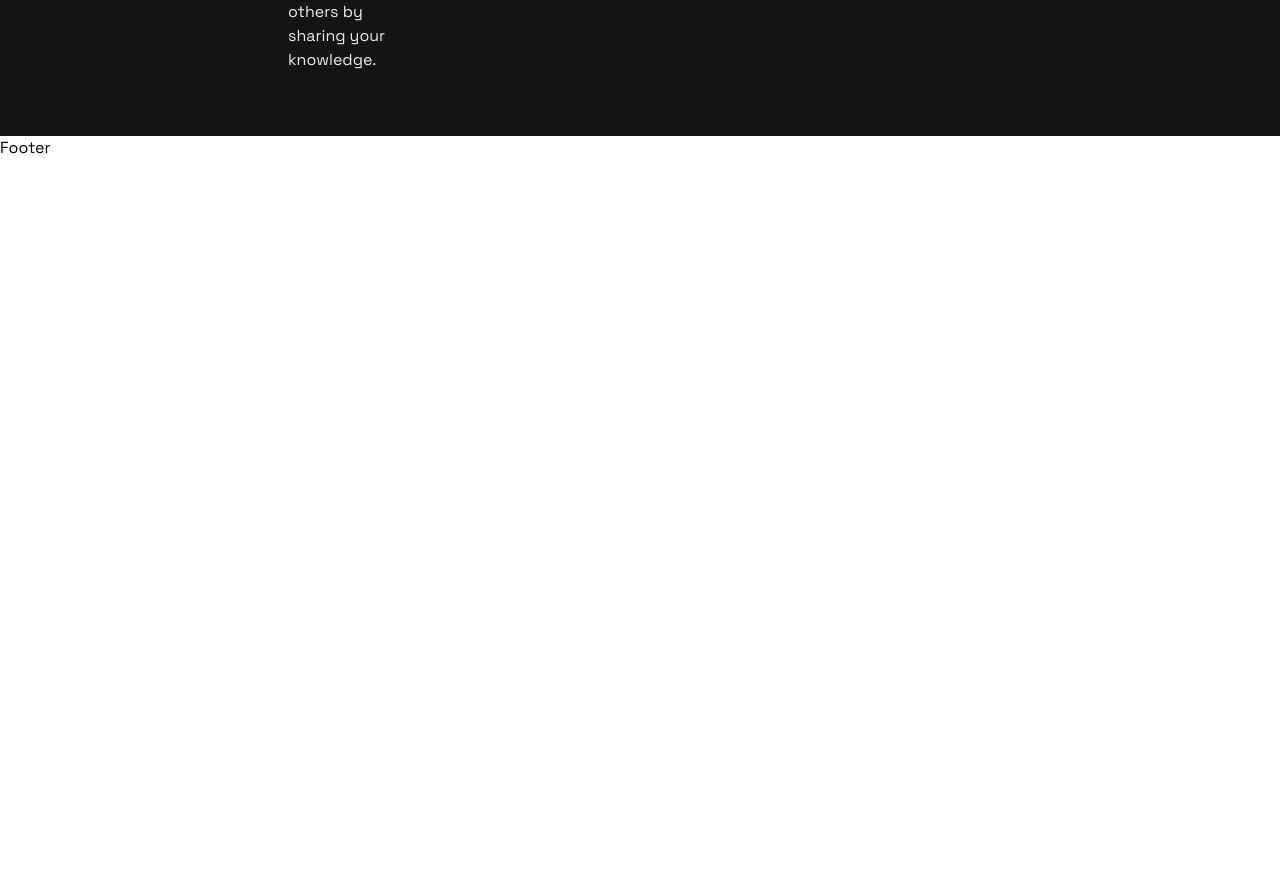
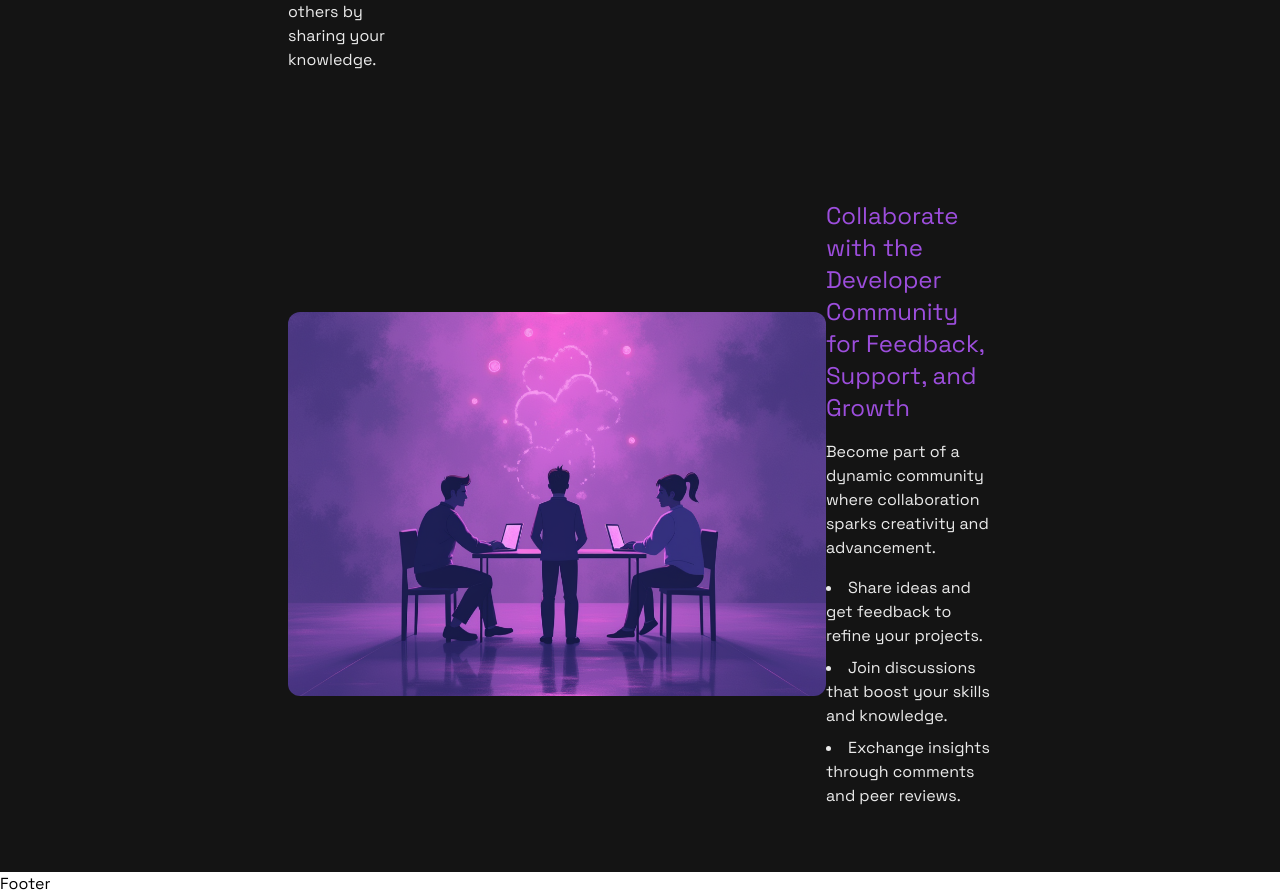
Before and after one commit to IJPenguin/RootNode, a React (Vite) app in the folder frontend/: page / in a window 1280 px wide. Shown: the part 1980-2876 px from the top of the page. Before the commit the page ends 2140 px from the top, so only its background shows below. Built offline with nearby package versions, Linux system fonts and the light colour scheme.

Commit message:
added Community

```diff
--- a/frontend/src/components/Landing/Articles/Articles.jsx
+++ b/frontend/src/components/Landing/Articles/Articles.jsx
@@ -2,8 +2,8 @@ import articles from "../../../assets/articles.png";
 
 const Articles = () => {
 	return (
-		<div className="flex justify-between bg-background px-72 py-16">
-			<div className="max-w-md">
+		<div className="flex items-center justify-between bg-background px-72 py-16">
+			<div className="max-w-xl">
 				<h3 className="text-2xl text-purple">
 					Publish Articles and Tutorials to Educate and Inspire the
 					Developer Community
--- /dev/null
+++ b/frontend/src/components/Landing/Community/Community.jsx
@@ -0,0 +1,36 @@
+import community from "../../../assets/community.png";
+
+const Community = () => {
+	return (
+		<div className="flex items-center justify-between bg-background px-72 py-16">
+			<img
+				src={community}
+				alt="articles image"
+				className="h-96 rounded-xl"
+			/>
+			<div className="max-w-xl">
+				<h3 className="text-2xl text-purple">
+					Collaborate with the Developer Community for Feedback,
+					Support, and Growth
+				</h3>
+				<p className="text-sans py-4 text-base text-white">
+					Become part of a dynamic community where collaboration
+					sparks creativity and advancement.
+				</p>
+				<ul className="max-w-md list-inside list-disc space-y-2 text-white">
+					<li>
+						Share ideas and get feedback to refine your projects.
+					</li>
+					<li>
+						Join discussions that boost your skills and knowledge.
+					</li>
+					<li>
+						Exchange insights through comments and peer reviews.
+					</li>
+				</ul>
+			</div>
+		</div>
+	);
+};
+
+export default Community;
--- a/frontend/src/components/Landing/Landing.jsx
+++ b/frontend/src/components/Landing/Landing.jsx
@@ -1,6 +1,7 @@
 import Hero from "./Hero/Hero";
 import Features from "./Features/Features";
 import Articles from "./Articles/Articles";
+import Community from "./Community/Community";
 
 const Landing = () => {
 	return (
@@ -8,6 +9,7 @@ const Landing = () => {
 			<Hero />
 			<Features />
 			<Articles />
+			<Community />
 		</>
 	);
 };
```
Also changed, not shown: frontend/src/assets/community.png (added).
